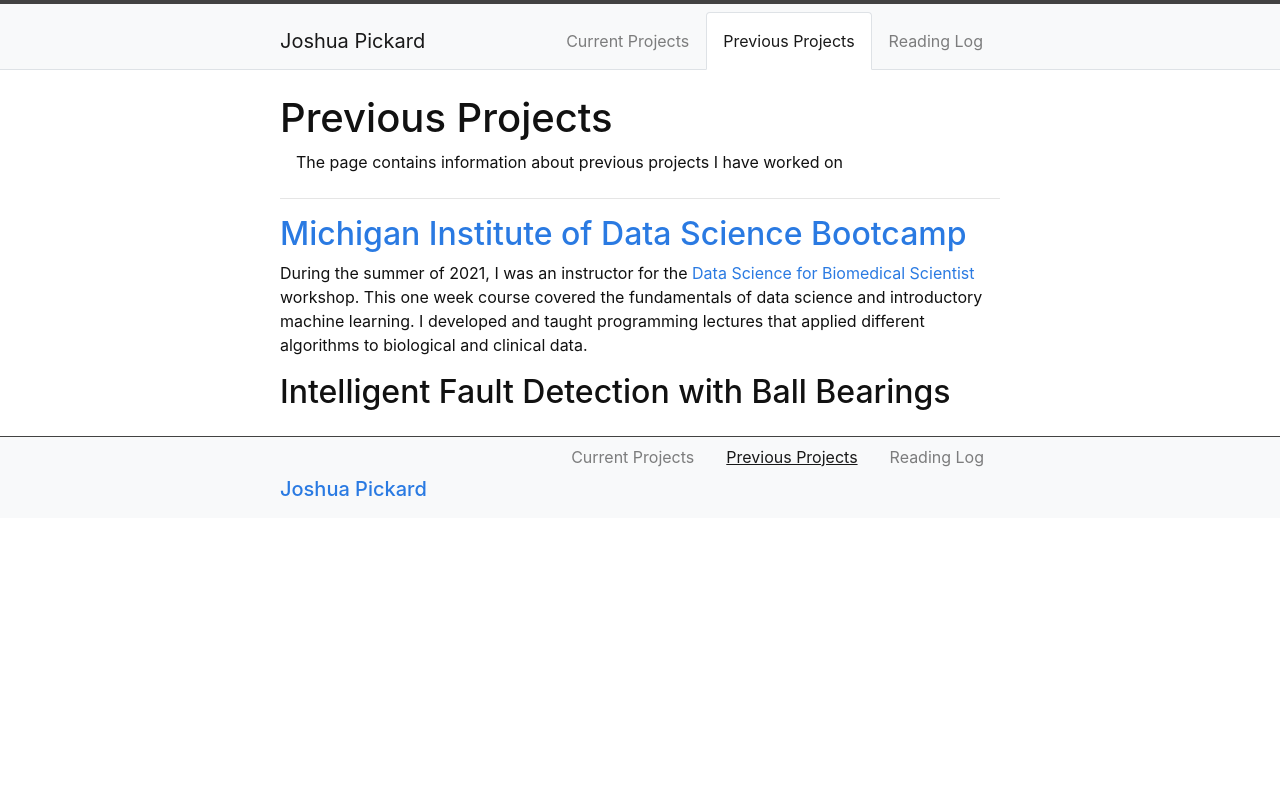
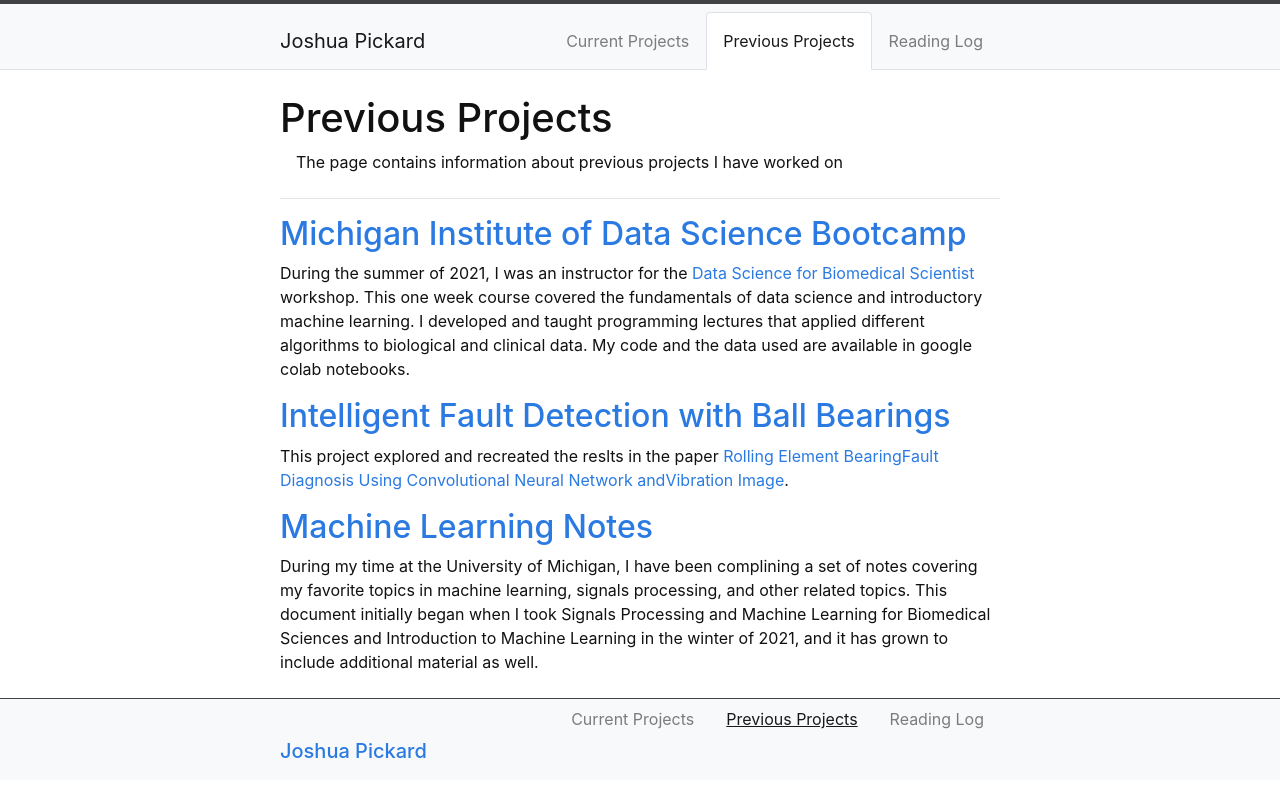
Before and after one commit to Jpickard1/jpickard1.github.io, a Jekyll site: the page built from content/2-Previous_projects.md, in a window 1280 px wide. Shown: the top 797 px of the page. Built offline with Jekyll 4.4.1, drawn with Linux system fonts in a browser that asks for light colours.

Commit message:
Update 2-Previous_projects.md

```diff
--- a/content/2-Previous_projects.md
+++ b/content/2-Previous_projects.md
@@ -7,6 +7,12 @@ description: >
 
 ## [Michigan Institute of Data Science Bootcamp](https://jpickard1.github.io/content/previous_projects/MIDAS.html)
 
-During the summer of 2021, I was an instructor for the [Data Science for Biomedical Scientist](https://midas.umich.edu/data-science-for-biomedical-scientists/) workshop. This one week course covered the fundamentals of data science and introductory machine learning. I developed and taught programming lectures that applied different algorithms to biological and clinical data.
+During the summer of 2021, I was an instructor for the [Data Science for Biomedical Scientist](https://midas.umich.edu/data-science-for-biomedical-scientists/) workshop. This one week course covered the fundamentals of data science and introductory machine learning. I developed and taught programming lectures that applied different algorithms to biological and clinical data. My code and the data used are available in google colab notebooks.
 
-## Intelligent Fault Detection with Ball Bearings
+## [Intelligent Fault Detection with Ball Bearings](https://jpickard1.github.io/content/previous_projects/ball_bearings_and_vibration_images.pdf)
+
+This project explored and recreated the reslts in the paper [Rolling Element BearingFault Diagnosis Using Convolutional Neural Network andVibration Image](https://www.sciencedirect.com/science/article/abs/pii/S1389041717303261).
+
+## [Machine Learning Notes](https://www.overleaf.com/read/mtqnnjcbxtsk)
+
+During my time at the University of Michigan, I have been complining a set of notes covering my favorite topics in machine learning, signals processing, and other related topics. This document initially began when I took Signals Processing and Machine Learning for Biomedical Sciences and Introduction to Machine Learning in the winter of 2021, and it has grown to include additional material as well.
```
